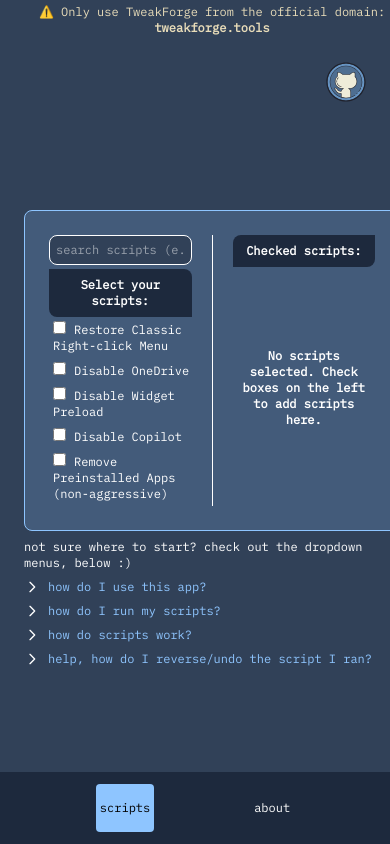
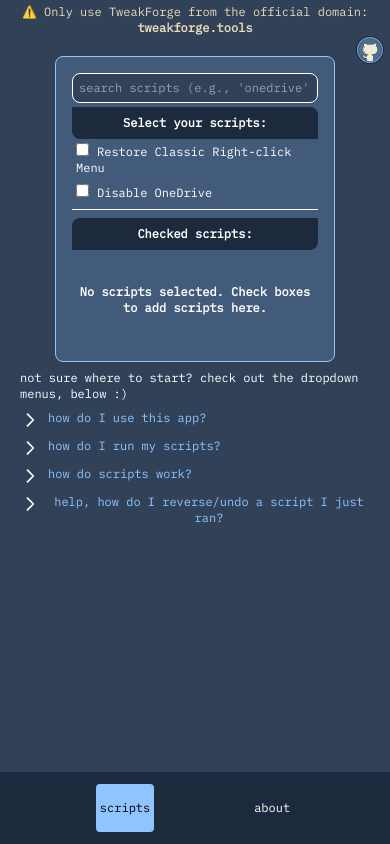
Before and after one commit to Deen-q/tweakforge, a Next.js app: page / in a window 390 px wide. Built offline with nearby package versions, Linux system fonts and the light colour scheme.

Commit message:
improve mobile view, from 320px wide

```diff
--- a/src/app/components/NavBar.tsx
+++ b/src/app/components/NavBar.tsx
@@ -15,7 +15,7 @@
         flex fixed justify-evenly items-center bottom-0 left-0 right-0
         h-18 backdrop-blur-xs
         sm:static sm:flex-col sm:h-full sm:justify-between sm:w-24
-        bg-nav
+        bg-slate-800
         transition-all duration-200
         md:p-2
         ">
--- a/src/app/components/ScriptSelection.tsx
+++ b/src/app/components/ScriptSelection.tsx
@@ -63,14 +63,14 @@
 
     return (
         <div className="
-        flex justify-center items-center
-        w-94 md:w-150 lg:w-210 xl:w-250 xl:h-80
+        md:flex justify-center items-center
+        w-70 md:w-150 lg:w-210 xl:w-250 xl:h-80
         bg-selection border border-blue-300
         rounded-lg
-        p-6
+        p-4 md:p-6
         ">
             {/*left segment -> gap-4 didnt seem adequate for space around the divider*/}
-            <div className="h-full flex flex-col flex-1 overflow-y-auto pr-5">
+            <div className="h-34 md:h-full flex flex-col flex-1 overflow-y-auto md:pr-5">
                 <div className="sticky top-0 z-10 bg-selection">
                     <div className="pb-1">
                         <input
@@ -102,17 +102,18 @@
                 </fieldset>
             </div>
 
-            <div className="h-full flex flex-1 flex-col justify-start items-center border-l overflow-y-auto overflow-x-hidden pl-5">
-                {/* <h3 className="pb-2"><strong>Checked Scripts:</strong></h3> */}
-                <div className="w-full sticky top-0 z-10 bg-slate-800 rounded-tl-lg rounded-br-lg text-center py-2 mb-1">
-                    <strong>Checked scripts:</strong>
+            <div className="h-34 md:h-full flex flex-1 flex-col justify-start items-center border-t md:border-l md:border-t-0 overflow-y-auto overflow-x-hidden md:pl-5">
+                <div className="w-full sticky top-0 z-10 bg-selection">
+                    <div className="bg-slate-800 rounded-tl-lg rounded-br-lg text-center py-2 mt-2 mb-1 md:mt-0">
+                        <strong>Checked scripts:</strong>
+                    </div>
+
                 </div>
-
                 <div className="h-full w-full gap-2 flex flex-col">
                     {
                         selectedScriptIds.length === 0 ?
                             <div className="h-full flex items-center text-center">
-                                <h4 className=""><strong>{`No scripts selected.\nCheck boxes on the left to add scripts here.`}</strong></h4>
+                                <h4 className=""><strong>{`No scripts selected.\nCheck boxes to add scripts here.`}</strong></h4>
                             </div>
                             :
                             selectedScriptIds.map((id) => {
--- a/src/app/components/ToggleDropdown.tsx
+++ b/src/app/components/ToggleDropdown.tsx
@@ -20,14 +20,14 @@
         <>
             <button
                 onClick={() => changeActiveDropdownId(id)}
-                className="flex items-center pt-1 pb-1 gap-2 w-full hover:bg-slate-400 transition-colors duration-200"
+                className="flex items-start pt-1 pb-1 gap-2 w-full hover:bg-slate-400 transition-colors duration-200"
             >
-                <svg className={`w-4 h-4 transition-transform duration-200 ${isOpen ? 'rotate-90' : 'rotate-0'}`} fill="none" stroke="currentColor" viewBox="0 0 24 24"><path strokeLinecap="round" strokeLinejoin="round" strokeWidth={2} d="M9 5l7 7-7 7" /></svg>
+                <svg className={`w-5 h-5 shrink-0 transition-transform duration-200 ${isOpen ? 'rotate-90' : 'rotate-0'}`} fill="none" stroke="currentColor" viewBox="0 0 24 24"><path strokeLinecap="round" strokeLinejoin="round" strokeWidth={2} d="M9 5l7 7-7 7" /></svg>
                 <span className="font-medium text-blue-300">{title}</span>
             </button>
             {/* overflow-hidden container = clip anything taller than its height */}
             <div className={`overflow-hidden transition-all duration-300 ease-in-out ${isOpen ? 'max-h-60 opacity-100' : 'max-h-0 opacity-0'}`}>
-                <div className="p-2 h-auto max-h-24 xl:max-h-38 overflow-y-auto bg-slate-800 rounded-tl-lg text-gray-400">
+                <div className="p-2 h-20 md:h-auto max-h-24 xl:max-h-38 overflow-y-auto bg-slate-800 rounded-tl-lg text-gray-400">
                     {children}
                 </div>
             </div>
--- a/src/app/components/ViewScriptModal.tsx
+++ b/src/app/components/ViewScriptModal.tsx
@@ -45,7 +45,7 @@
                     value={modalContent ?? ""}
                     readOnly
                     className="resize-none mt-1.5
-                    w-78 h-30 pl-12 pr-12
+                    w-78 h-30 px-12
                     md:w-110 md:h-54 md:max-w-110 md:max-h-44
                     lg:w-142 lg:h-70 lg:max-w-142 lg:max-h-58
                     xl:w-145 xl:h-65 xl:max-h-80
--- a/src/app/globals.css
+++ b/src/app/globals.css
@@ -2,20 +2,8 @@
 @import "tailwindcss";
 
 /* make css variables after */
-.bg-nav {
-  background-color: #1d293d;
-}
-
-.bg-main {
-  background-color: #314158;
-}
-
 .bg-selection {
   background-color: #435b7a;
-}
-
-.bg-accent {
-  background-color: #8ec5ff;
 }
 
 .text-header {
--- a/src/app/page.tsx
+++ b/src/app/page.tsx
@@ -25,7 +25,7 @@
     // overflow-hidden to prevent global scrolling glitch; all content is still reachable (accessibility)
     <div className="flex overflow-hidden min-h-screen text-white text-xs md:text-base">
 
-      <aside className="bg-nav md:p-2">
+      <aside className="bg-slate-800 md:p-2">
         <NavBar />
       </aside>
 
@@ -40,7 +40,7 @@
           />
         }
 
-        <a href="https://github.com/Deen-q/tweakforge" target="_blank" rel="noopener noreferrer" className="absolute top-8 right-4 lg:top-4 lg:right-4" >
+        <a href="https://github.com/Deen-q/tweakforge" target="_blank" rel="noopener noreferrer" className="absolute top-[-14] md:top-2 right-0 lg:top-4 lg:right-4" >
           <GitHubCatIcon />
         </a>
         <header className="text-center text-header pt-1">
@@ -50,10 +50,9 @@
         flex flex-1 flex-col justify-center items-center
         overflow-hidden sm:overflow-auto
         h-screen sm:h-auto
-        bg-pale-slate
-        p-6
+        p-5 md:p-6
         ">
-          <div className="flex flex-col items-center">
+          <div className="h-full md:h-auto flex flex-col items-center">
 
             <ScriptSelection
               setShowModal={setShowModal}
@@ -130,7 +129,7 @@
                 </ToggleDropdown>
 
                 <ToggleDropdown
-                  title="help, how do I reverse/undo the script I ran?"
+                  title="help, how do I reverse/undo a script I just ran?"
                   id="dropdown-four"
                   isOpen={activeDropdownId === "dropdown-four"}
                   changeActiveDropdownId={changeActiveDropdownId}
```
Also changed, not shown: src/app/components/icons.tsx (+1 -1 lines).
